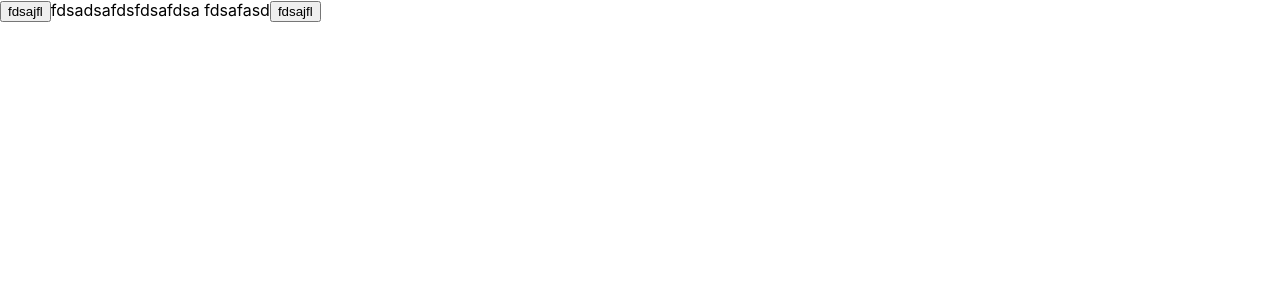
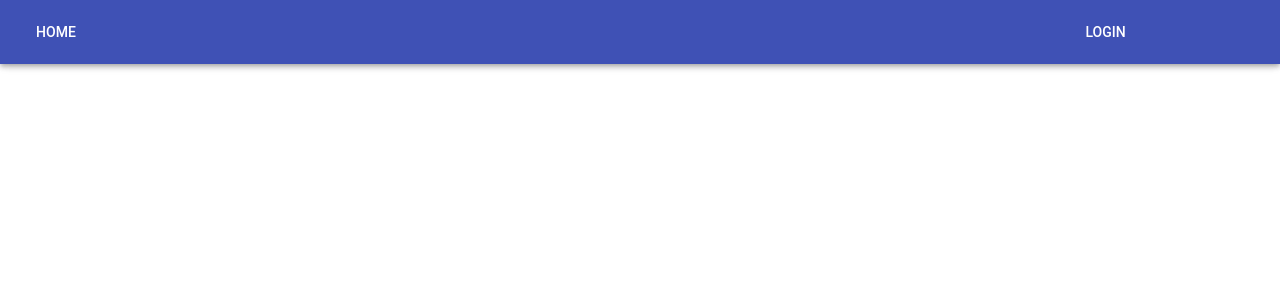
Before and after one commit to NickWue/CrowdfundingSolarPanels, a React (Create React App) app in the folder crowdsolar/: page / in a window 1280 px wide. Shown: the top 300 px of the page. Built offline with nearby package versions, Linux system fonts and the light colour scheme.

Commit message:
[Feat] added nav bar

```diff
--- a/crowdsolar/package.json
+++ b/crowdsolar/package.json
@@ -3,6 +3,7 @@
   "version": "0.1.0",
   "private": true,
   "dependencies": {
+    "@material-ui/core": "^3.9.3",
     "bootstrap": "^4.3.1",
     "react": "^16.8.6",
     "react-bootstrap": "^1.0.0-beta.6",
--- a/crowdsolar/src/App.js
+++ b/crowdsolar/src/App.js
@@ -2,14 +2,25 @@ import React, { Component, Fragment } from 'react';
 import logo from './logo.svg';
 import './App.css';
 import Details from './Components/Details'
+import AppBar from '@material-ui/core/AppBar';
+import Button from '@material-ui/core/Button';
+import Toolbar from '@material-ui/core/Toolbar';
+
 class App extends Component {
   render() {
+    const left= {
+      float: "left",
+
+    }
     return (
-      <div>
-        <Details></Details>
-  fdsadsafdsfdsafdsa fdsafasd
-        <Details></Details>
-      </div>
+      <AppBar  position="fixed">
+        <Toolbar>
+                  <Button  href="/" color="inherit">Home</Button>
+                  <Button color="inherit" style={{marginLeft: "80%"}}  href="/login">Login</Button>
+
+        </Toolbar>
+      </AppBar>
+
     );
   }
 }
```
Also changed, not shown: 1 other file (tests, documents, lock files or other folders).
